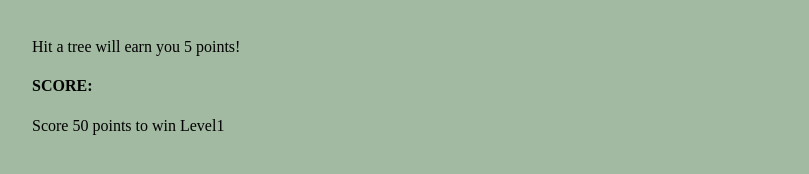
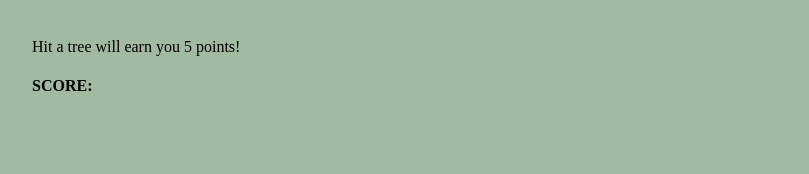
Before and after one commit to knandhu/Rock-N-Roll, a website built with webpack: page dist/index.html in a window 1280 px wide. Shown: the part 198-372 px from the top of the page, without its empty margins (288-1097 px from the left). Built offline with nearby package versions, Linux system fonts and the light colour scheme.

Commit message:
Update index.html

```diff
--- a/dist/index.html
+++ b/dist/index.html
@@ -40,7 +40,7 @@
         <p>Hit a tree will earn you 5 points!</p>
         <h4 id="score">SCORE:</h4>
 
-        <p>Score 50 points to win Level1</p>
+<!--         <p>Score 50 points to win Level1</p> -->
     </div>
     <script src="bundle.js"></script>
     </div>
```
